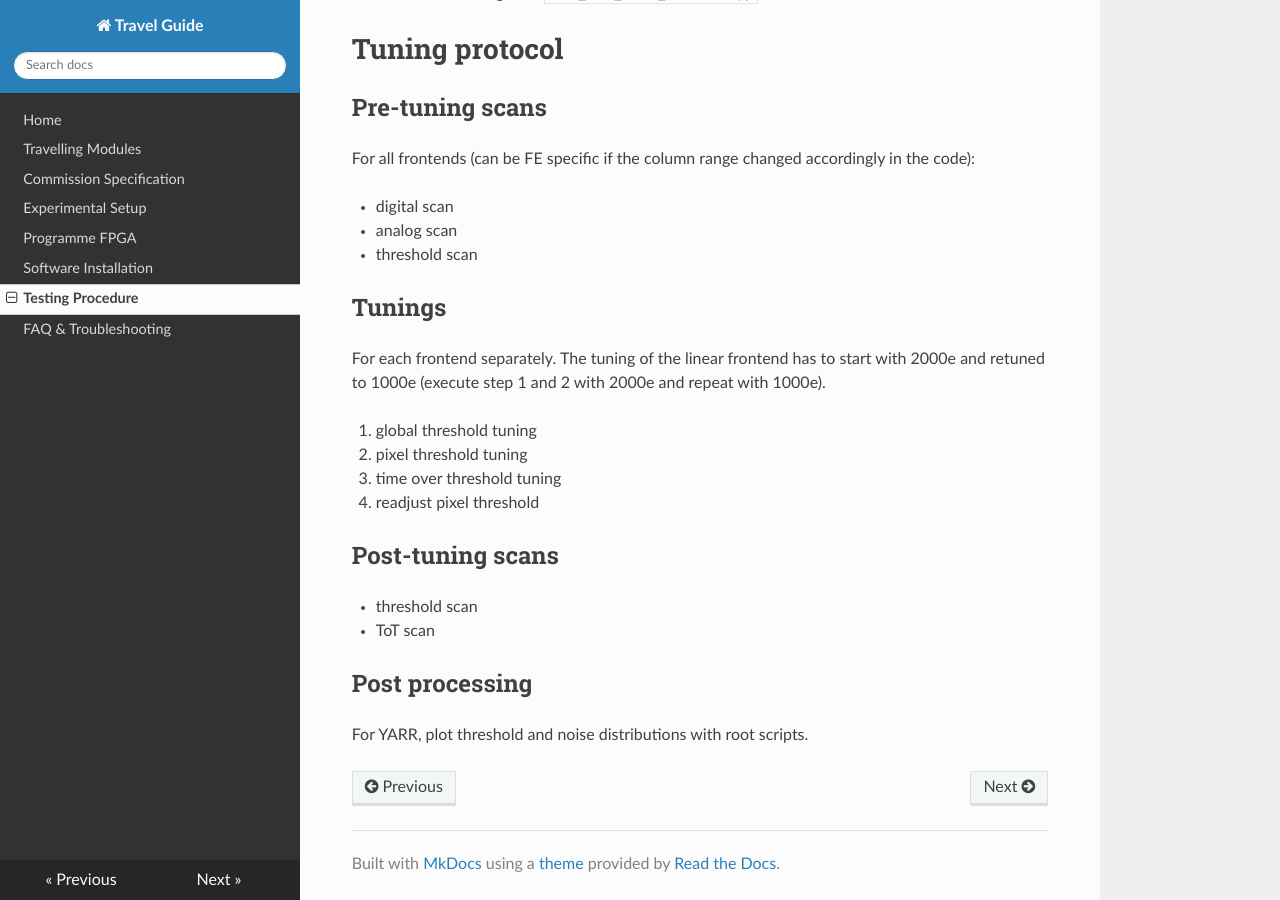
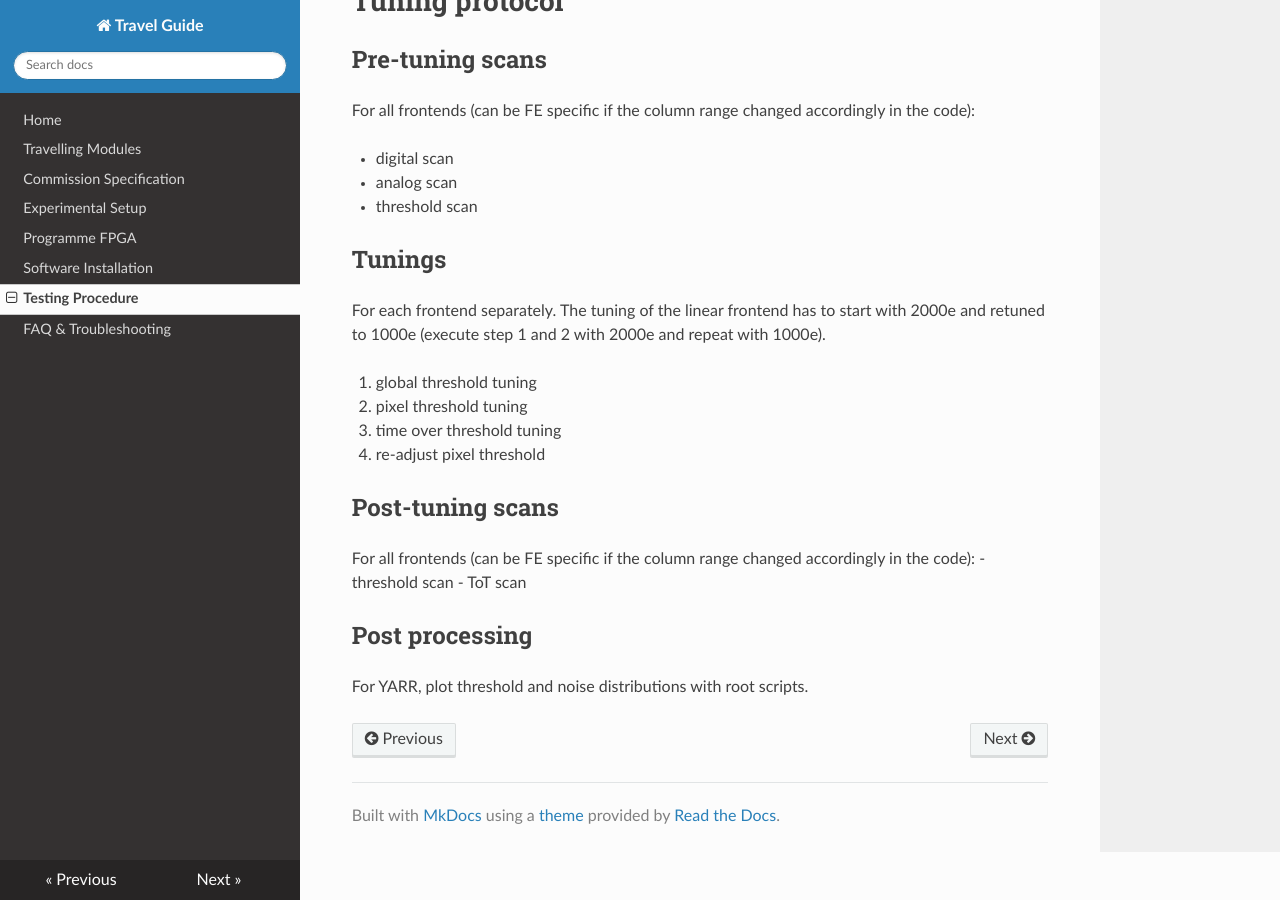
Before and after one commit to lime86/TravellingModule, an MkDocs documentation site: the page built from docs/procedure.md, in a window 1280 px wide and 900 px high, scrolled down 1629 px. Built offline with MkDocs 1.6.1, drawn with Linux system fonts in a browser that asks for light colours; nearby versions of some CDN libraries; old or Windows-style settings are respelled for this version of MkDocs; some of the changed text lies outside the part shown.

Commit message:
remove remark. cosmetics

````diff
--- a/docs/procedure.md
+++ b/docs/procedure.md
@@ -18,8 +18,6 @@ We try to provide supplementary information here, please refer to existing docum
 	- MON_BG_TRIM (according to waferprobing data and measurement of )
 	- VTH_SYNC, VThreshold_LIN, VTH1/2_DIFF (by threshold tuning procedure)
 	- IBIAS_KRUM_SYNC, KRUM_CURR_LIN, VFF_DIFF (by ToT tuning procedure)
-	<span style="color:red">The default chip configuration file will be uploaded here once the baseline and the default DAC values are fixed.</span>
-
 	- Please change ```"Name": "JohnDoe",```(YARR) or ```chip_sn: '0x0000'```(BDAQ) according to the chip you test.
 
 -	Check that Iref is set to 4.0 μA: Remove the jumper labeled IREF IO,
@@ -91,11 +89,12 @@ For each frontend separately. The tuning of the linear frontend has to start wit
 1.	global threshold tuning
 2.	pixel threshold tuning
 3.	time over threshold tuning
-4.	readjust pixel threshold
+4.	re-adjust pixel threshold
 
 Post-tuning scans
 -----------------
-
+For all frontends (can be FE specific if the column range changed
+accordingly in the code):
 -	threshold scan
 -	ToT scan
 
````
Also changed, not shown: docs/travelmodules.md (line endings or trailing spaces).
